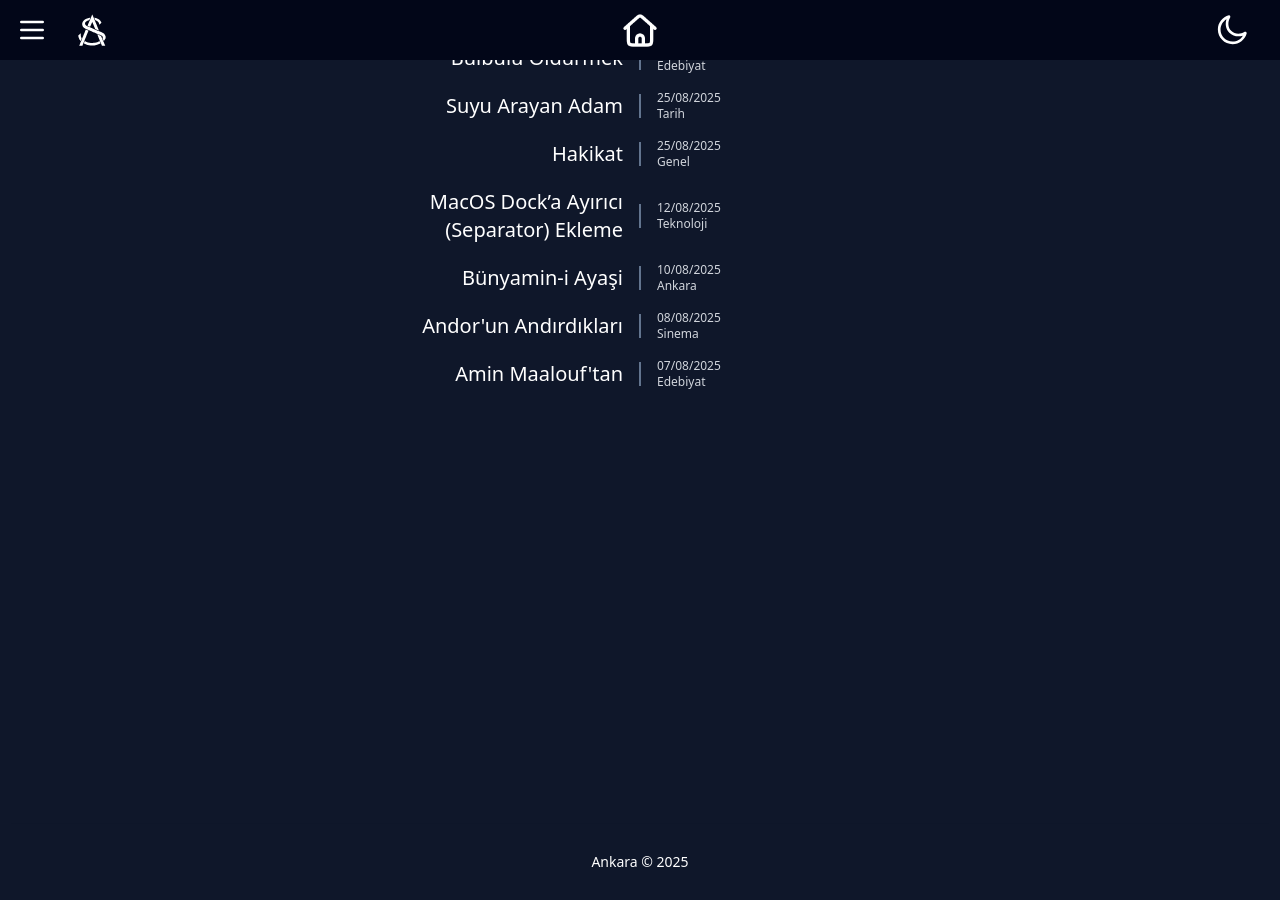
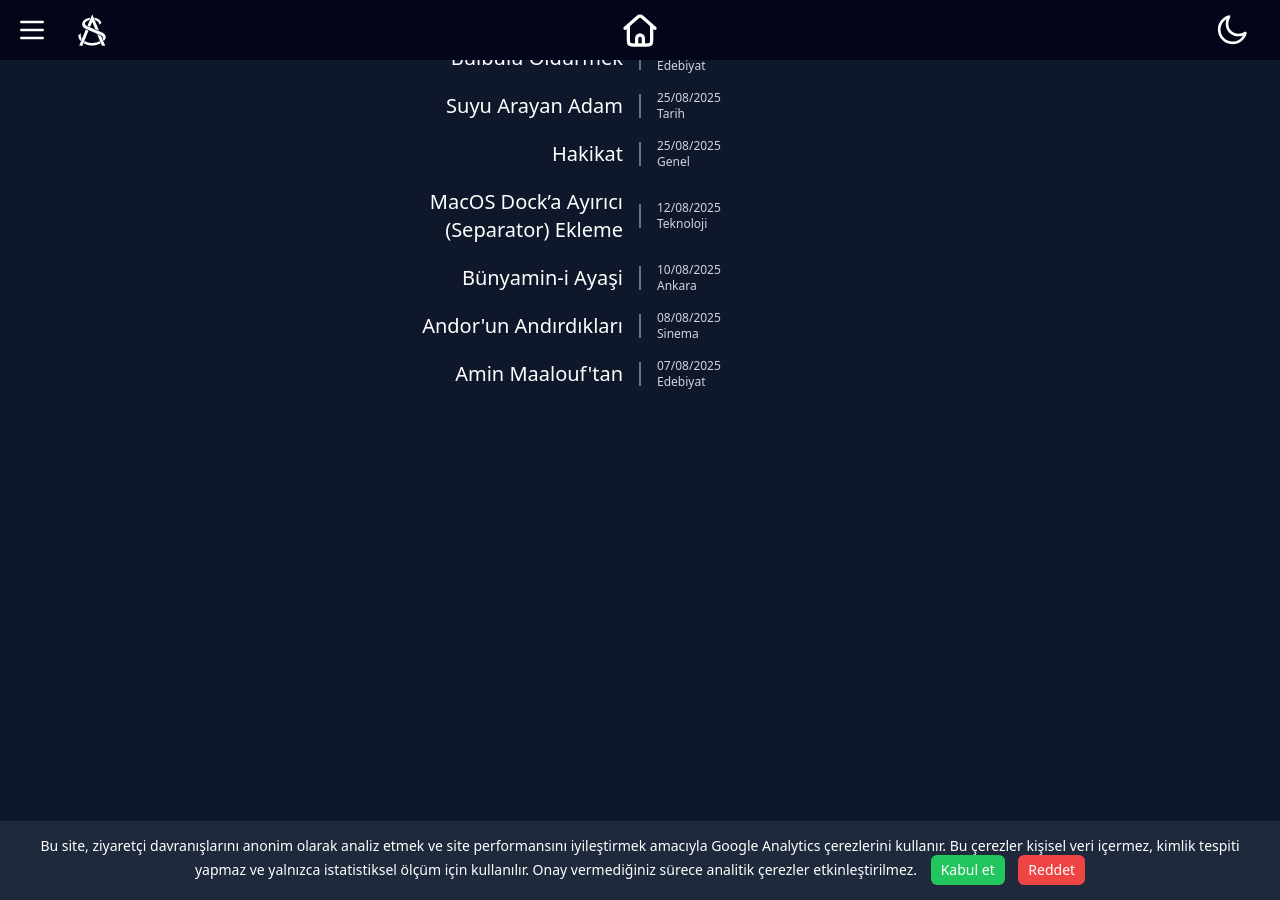
Before and after one commit to lprsylmz/alpersoylemez.tr, a Jekyll site: the page built from index.md, in a window 1280 px wide and 900 px high, scrolled down 280 px. Built offline with Jekyll 4.4.1, drawn with Linux system fonts in a browser that asks for light colours; some of the changed lines change nothing that is shown.

Commit message:
[add] google analytics

```diff
--- a/_layouts/default.html
+++ b/_layouts/default.html
@@ -9,6 +9,57 @@
         }
     </script>
 
+    <script>
+        window.dataLayer = window.dataLayer || [];
+        function gtag() { dataLayer.push(arguments); }
+
+        gtag('consent', 'default', {
+            ad_storage: 'denied',
+            analytics_storage: 'denied',
+            wait_for_update: 500
+        });
+    </script>
+
+    <!-- Google Tag: cookie onayına bağlı yükleme -->
+    <script>
+        (function () {
+            const consent = localStorage.getItem('cookie_consent');
+
+            if (consent === 'accepted') {
+                loadGA();
+            }
+
+            function loadGA() {
+                if (window.__ga_loaded) return;
+                window.__ga_loaded = true;
+
+                const s = document.createElement('script');
+                s.async = true;
+                s.src = 'https://www.googletagmanager.com/gtag/js?id=G-2XD3WW29F7';
+                document.head.appendChild(s);
+
+                gtag('js', new Date());
+                gtag('config', 'G-2XD3WW29F7', {
+                    anonymize_ip: true
+                });
+            }
+
+            window.acceptCookies = function () {
+                localStorage.setItem('cookie_consent', 'accepted');
+                gtag('consent', 'update', {
+                    ad_storage: 'granted',
+                    analytics_storage: 'granted'
+                });
+                loadGA();
+                document.getElementById('cookie-banner').style.display = 'none';
+            };
+
+            window.rejectCookies = function () {
+                localStorage.setItem('cookie_consent', 'rejected');
+                document.getElementById('cookie-banner').style.display = 'none';
+            };
+        })();
+    </script>
 
 
     <meta charset="UTF-8" />
@@ -139,7 +190,20 @@
 
     {% include footer.html %}
 
+    <div id="cookie-banner" style="display:none">
+        Bu site, ziyaretçi davranışlarını anonim olarak analiz etmek ve site performansını iyileştirmek amacıyla Google
+        Analytics çerezlerini kullanır. Bu çerezler kişisel veri içermez, kimlik tespiti yapmaz ve yalnızca
+        istatistiksel ölçüm
+        için kullanılır. Onay vermediğiniz sürece analitik çerezler etkinleştirilmez.
+        <button id="cookie-accept" onclick="acceptCookies()">Kabul et</button>
+        <button id="cookie-reject" onclick="rejectCookies()">Reddet</button>
+    </div>
 
+    <script>
+        if (!localStorage.getItem('cookie_consent')) {
+            document.getElementById('cookie-banner').style.display = 'block';
+        }
+    </script>
 </body>
 
 </html>
```
